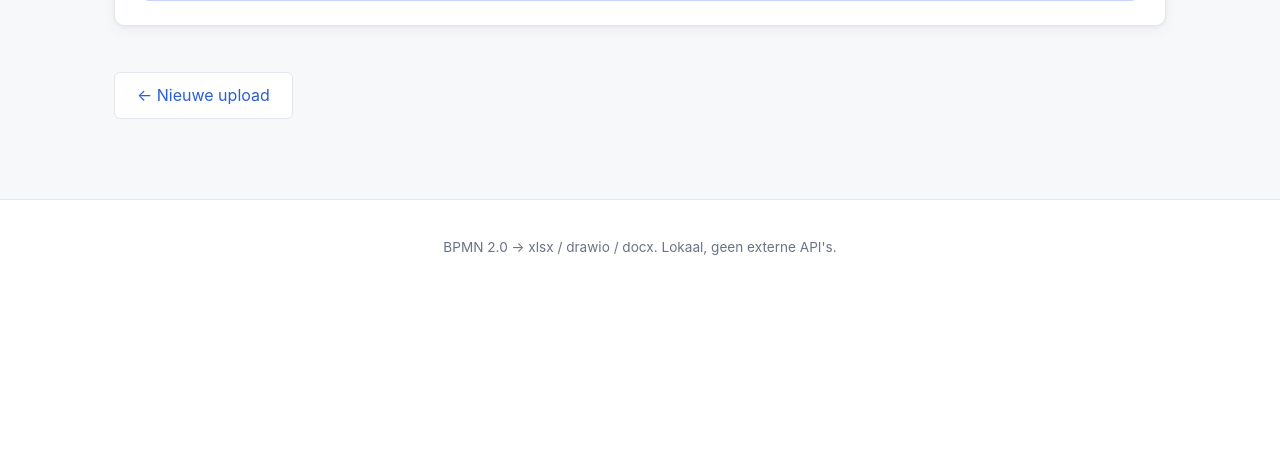
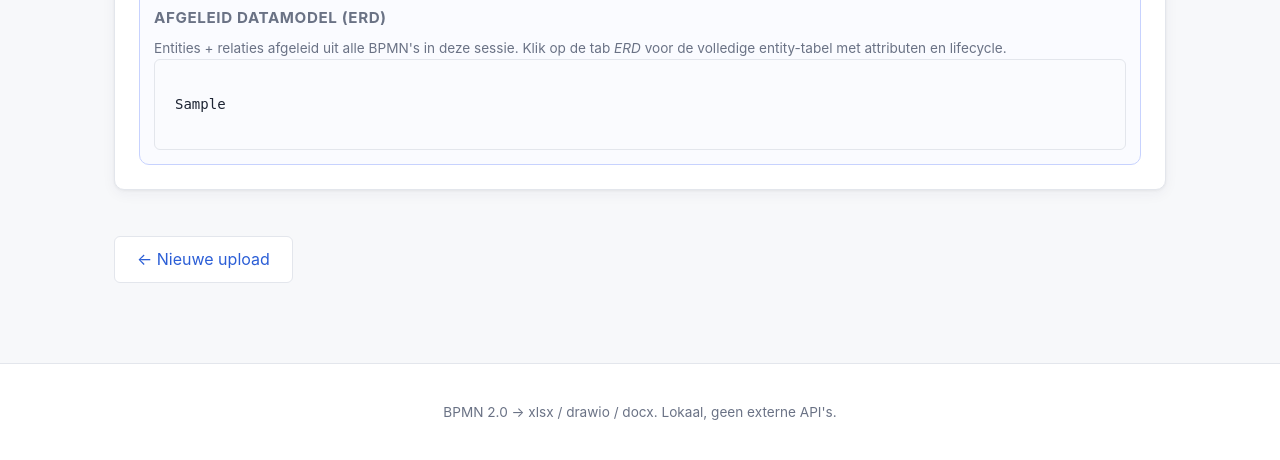
Before and after one commit to AnneVersion/bpmn-inventory, a Flask app: template templates/results.html in a window 1280 px wide. Shown: the part 2182-2642 px from the top of the page. Before the commit the page ends 2437 px from the top, so only its background shows below. Run offline with Flask 3, Linux system fonts and the light colour scheme; the template is opened without the code that fills it: most values are stand-ins (such as "Sample title", 1, 10 or a date in 2020); some libraries are stand-ins or nearby versions.

Commit message:
ERD direct onder voorstel-diagram zichtbaar
Wanneer er entities af te leiden zijn (summary.mermaid_erd is niet
leeg), rendert de tool nu direct onder de preview-viewer een
compact Mermaid erDiagram met alle entities + attributen + relaties.

Zo zie je in één oogopslag:
1. De originele BPMN (bovenaan, v1)
2. Het voorstel met groene + badges (klikbaar)
3. Het datamodel dat uit dit voorstel voortkomt

Voor de volledige entity-tabel met lifecycle en user-defined markers
blijft de ERD-tab bestaan; de inline versie is een snelle preview.

Mermaid wordt 2x gepoogd te renderen (na 800ms en 2500ms) om rekening
te houden met CDN-loadtijd.

Co-Authored-By: Claude Opus 4.6 (1M context) <noreply@anthropic.com>

```diff
--- a/templates/results.html
+++ b/templates/results.html
@@ -107,6 +107,20 @@
                     </div>
                     <div id="improved-viewer" class="bpmn-viewer"></div>
                     <p class="viewer-hint" id="improved-status">Preview laden...</p>
+
+                    {% if summary.mermaid_erd %}
+                    <h4 class="findings-heading" style="margin-top:20px;">
+                        Afgeleid datamodel (ERD)
+                    </h4>
+                    <p class="viewer-hint">
+                        Entities + relaties afgeleid uit alle BPMN's in deze sessie.
+                        Klik op de tab <em>ERD</em> voor de volledige entity-tabel met
+                        attributen en lifecycle.
+                    </p>
+                    <div class="mermaid-wrap">
+                        <pre class="mermaid" id="mermaid-erd-inline">{{ summary.mermaid_erd }}</pre>
+                    </div>
+                    {% endif %}
                 </div>
             </div>
         {% else %}
@@ -591,8 +605,9 @@
         });
     }
 
-    // --- Mermaid (lazy render bij tab-open) ---
+    // --- Mermaid (lazy render bij tab-open + inline onder voorstel) ---
     var mermaidRendered = false;
+    var mermaidInlineRendered = false;
     function renderMermaid() {
         if (mermaidRendered) return;
         var el = document.getElementById('mermaid-erd');
@@ -601,6 +616,17 @@
             .then(function () { mermaidRendered = true; })
             .catch(function (e) { el.textContent = 'Mermaid-fout: ' + e.message; });
     }
+    function renderMermaidInline() {
+        if (mermaidInlineRendered) return;
+        var el = document.getElementById('mermaid-erd-inline');
+        if (!el || !window.__mermaid) return;
+        window.__mermaid.run({ nodes: [el] })
+            .then(function () { mermaidInlineRendered = true; })
+            .catch(function (e) { el.textContent = 'Mermaid-fout: ' + e.message; });
+    }
+    // Rende inline ERD na korte delay (mermaid CDN moet geladen zijn)
+    setTimeout(renderMermaidInline, 800);
+    setTimeout(renderMermaidInline, 2500);
 
     // --- BPMN viewer ---
     var sid       = {{ summary.sid|tojson }};
```
